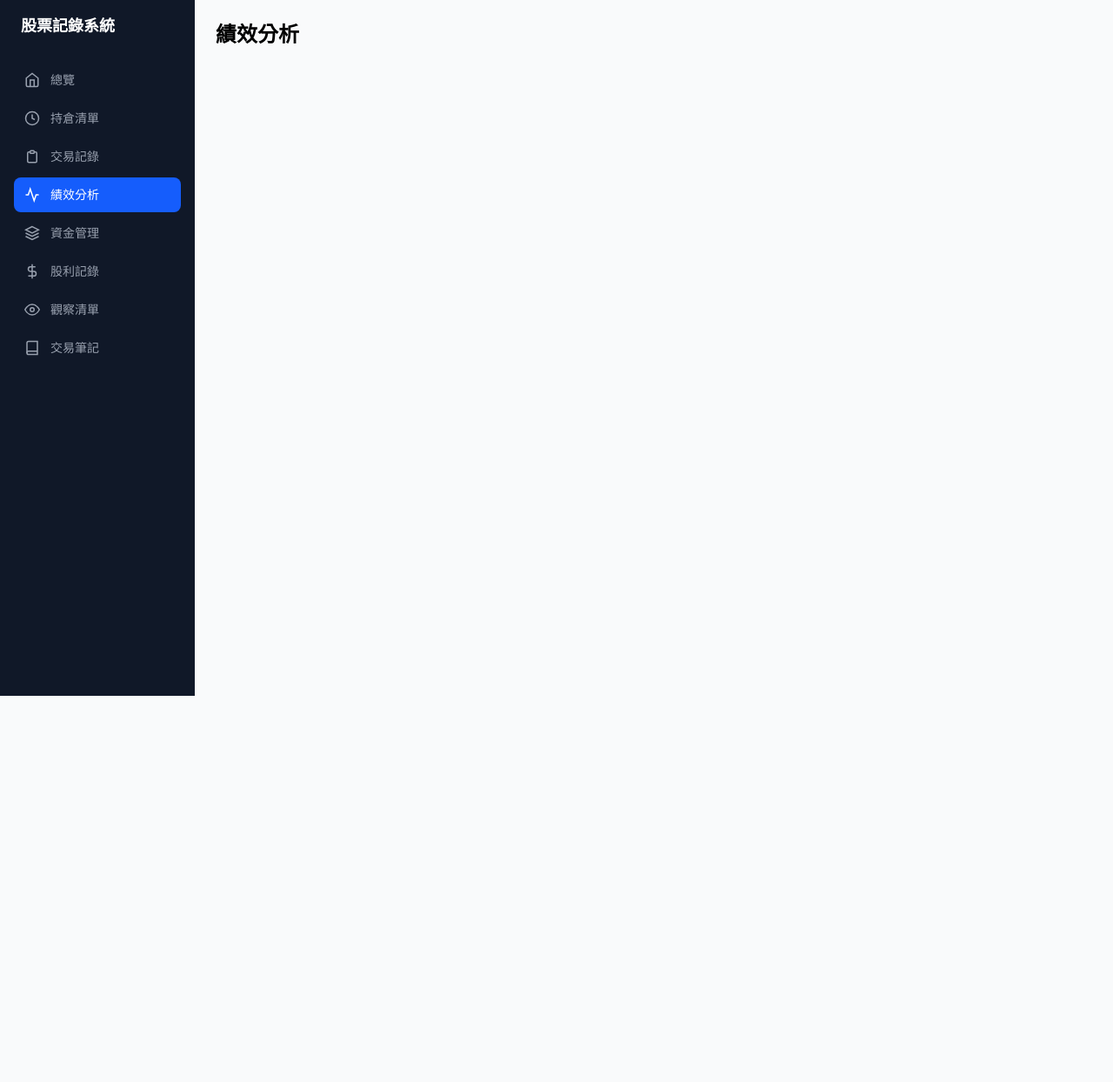
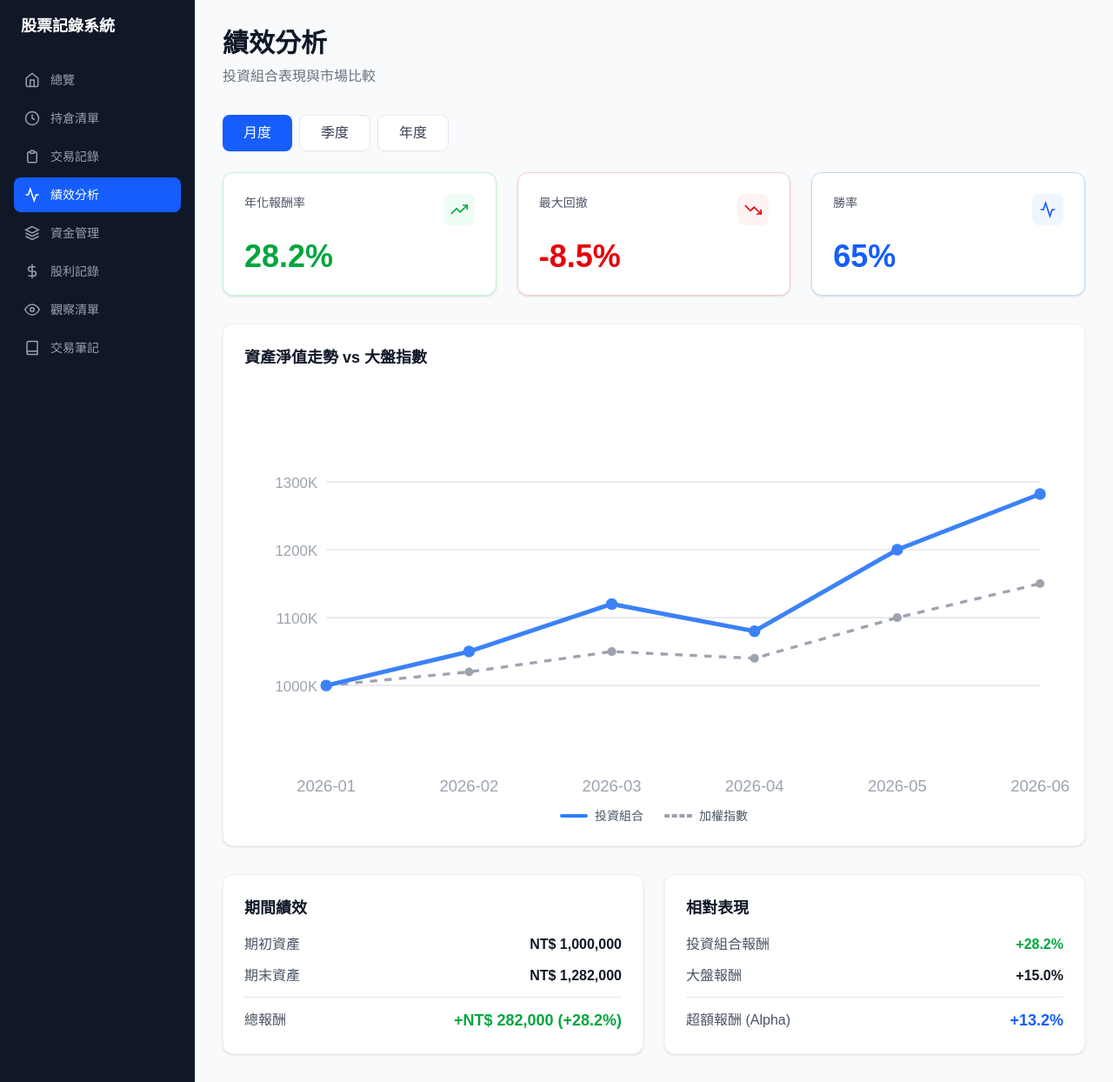
Before and after one commit to h-e-l-e-n/stock-ledger, a Next.js app: page /performance in a window 1280 px wide. Shown: the whole page at 87% size. Before the commit the page ends 800 px from the top, so only its background shows below. Built offline with nearby package versions, Linux system fonts and the light colour scheme.

Commit message:
feat: add 績效分析 page with pure SVG line chart

```diff
--- a/app/performance/page.js
+++ b/app/performance/page.js
@@ -1,3 +1,195 @@
+'use client'
+
+import { useState } from 'react'
+
+const performanceData = [
+  { date: '2026-01', portfolio: 1000000, market: 1000000 },
+  { date: '2026-02', portfolio: 1050000, market: 1020000 },
+  { date: '2026-03', portfolio: 1120000, market: 1050000 },
+  { date: '2026-04', portfolio: 1080000, market: 1040000 },
+  { date: '2026-05', portfolio: 1200000, market: 1100000 },
+  { date: '2026-06', portfolio: 1282000, market: 1150000 },
+]
+
+const metrics = [
+  {
+    label: '年化報酬率',
+    value: '28.2%',
+    color: 'text-green-600',
+    bgColor: 'bg-green-50',
+    borderColor: 'border-green-200',
+    icon: (
+      <svg className="w-5 h-5 text-green-600" viewBox="0 0 24 24" fill="none" stroke="currentColor" strokeWidth="2" aria-hidden="true">
+        <polyline points="23 6 13.5 15.5 8.5 10.5 1 18"/>
+        <polyline points="17 6 23 6 23 12"/>
+      </svg>
+    ),
+  },
+  {
+    label: '最大回撤',
+    value: '-8.5%',
+    color: 'text-red-600',
+    bgColor: 'bg-red-50',
+    borderColor: 'border-red-200',
+    icon: (
+      <svg className="w-5 h-5 text-red-600" viewBox="0 0 24 24" fill="none" stroke="currentColor" strokeWidth="2" aria-hidden="true">
+        <polyline points="23 18 13.5 8.5 8.5 13.5 1 6"/>
+        <polyline points="17 18 23 18 23 12"/>
+      </svg>
+    ),
+  },
+  {
+    label: '勝率',
+    value: '65%',
+    color: 'text-blue-600',
+    bgColor: 'bg-blue-50',
+    borderColor: 'border-blue-200',
+    icon: (
+      <svg className="w-5 h-5 text-blue-600" viewBox="0 0 24 24" fill="none" stroke="currentColor" strokeWidth="2" aria-hidden="true">
+        <polyline points="22 12 18 12 15 21 9 3 6 12 2 12"/>
+      </svg>
+    ),
+  },
+]
+
+const W = 560, H = 280
+const PL = 56, PR = 16, PT = 16, PB = 32
+const CW = W - PL - PR
+const CH = H - PT - PB
+const Y_MIN = 900000, Y_MAX = 1400000
+const Y_LABELS = [1000000, 1100000, 1200000, 1300000]
+
+function toX(i, total) {
+  return PL + i * (CW / (total - 1))
+}
+
+function toY(v) {
+  return PT + CH - ((v - Y_MIN) / (Y_MAX - Y_MIN)) * CH
+}
+
+function PerformanceLineChart({ data }) {
+  const portfolioPoints = data.map((d, i) => `${toX(i, data.length)},${toY(d.portfolio)}`).join(' ')
+  const marketPoints = data.map((d, i) => `${toX(i, data.length)},${toY(d.market)}`).join(' ')
+
+  return (
+    <div>
+      <svg viewBox={`0 0 ${W} ${H}`} width="100%" aria-hidden="true" className="overflow-visible">
+        {Y_LABELS.map((v) => (
+          <g key={v}>
+            <line x1={PL} y1={toY(v)} x2={W - PR} y2={toY(v)} stroke="#e5e7eb" strokeWidth={1} />
+            <text x={PL - 6} y={toY(v) + 4} textAnchor="end" fontSize={10} fill="#9ca3af">
+              {v / 1000}K
+            </text>
+          </g>
+        ))}
+        <polyline points={marketPoints} fill="none" stroke="#9ca3af" strokeWidth={2} strokeDasharray="5 5" />
+        <polyline points={portfolioPoints} fill="none" stroke="#3b82f6" strokeWidth={3} />
+        {data.map((d, i) => (
+          <g key={d.date}>
+            <circle cx={toX(i, data.length)} cy={toY(d.market)} r={3} fill="#9ca3af" />
+            <circle cx={toX(i, data.length)} cy={toY(d.portfolio)} r={4} fill="#3b82f6" />
+            <text x={toX(i, data.length)} y={H - 6} textAnchor="middle" fontSize={11} fill="#9ca3af">
+              {d.date}
+            </text>
+          </g>
+        ))}
+      </svg>
+      <div className="flex gap-6 mt-2 justify-center">
+        <span className="flex items-center gap-2 text-sm text-gray-600">
+          <span className="inline-block w-8 border-2 border-blue-500 rounded"></span>投資組合
+        </span>
+        <span className="flex items-center gap-2 text-sm text-gray-600">
+          <span className="inline-block w-8 border-2 border-gray-400 border-dashed rounded"></span>加權指數
+        </span>
+      </div>
+    </div>
+  )
+}
+
 export default function PerformancePage() {
-  return <main className="p-6"><h1 className="text-2xl font-bold">績效分析</h1></main>
+  const [timeRange, setTimeRange] = useState('月')
+
+  return (
+    <main className="p-8">
+      <div className="mb-8">
+        <h1 className="text-3xl font-bold text-gray-900">績效分析</h1>
+        <p className="text-gray-500 mt-2">投資組合表現與市場比較</p>
+      </div>
+
+      {/* 時間範圍選擇 */}
+      <div className="flex gap-2 mb-6">
+        {['月', '季', '年'].map((range) => (
+          <button
+            key={range}
+            onClick={() => setTimeRange(range)}
+            className={`px-6 py-2 rounded-lg font-medium transition-colors ${
+              timeRange === range
+                ? 'bg-blue-600 text-white'
+                : 'bg-white text-gray-700 border border-gray-200 hover:bg-gray-50'
+            }`}
+          >
+            {range}度
+          </button>
+        ))}
+      </div>
+
+      {/* 關鍵指標 */}
+      <div className="grid grid-cols-1 md:grid-cols-3 gap-6 mb-8">
+        {metrics.map((metric) => (
+          <div key={metric.label} className={`bg-white rounded-xl shadow-sm p-6 border ${metric.borderColor}`}>
+            <div className="flex items-start justify-between mb-4">
+              <h3 className="text-sm font-medium text-gray-600">{metric.label}</h3>
+              <div className={`p-2 rounded-lg ${metric.bgColor}`}>{metric.icon}</div>
+            </div>
+            <p className={`text-4xl font-bold ${metric.color}`}>{metric.value}</p>
+          </div>
+        ))}
+      </div>
+
+      {/* 績效走勢圖 */}
+      <div className="bg-white rounded-xl shadow-sm p-6 border border-gray-100">
+        <h3 className="text-lg font-semibold text-gray-900 mb-6">資產淨值走勢 vs 大盤指數</h3>
+        <PerformanceLineChart data={performanceData} />
+      </div>
+
+      {/* 績效摘要 */}
+      <div className="grid grid-cols-1 md:grid-cols-2 gap-6 mt-8">
+        <div className="bg-white rounded-xl shadow-sm p-6 border border-gray-100">
+          <h3 className="text-lg font-semibold text-gray-900 mb-4">期間績效</h3>
+          <div className="space-y-3">
+            <div className="flex justify-between items-center">
+              <span className="text-gray-600">期初資產</span>
+              <span className="font-semibold text-gray-900">NT$ 1,000,000</span>
+            </div>
+            <div className="flex justify-between items-center">
+              <span className="text-gray-600">期末資產</span>
+              <span className="font-semibold text-gray-900">NT$ 1,282,000</span>
+            </div>
+            <div className="flex justify-between items-center pt-3 border-t border-gray-200">
+              <span className="text-gray-600">總報酬</span>
+              <span className="font-bold text-green-600 text-lg">+NT$ 282,000 (+28.2%)</span>
+            </div>
+          </div>
+        </div>
+
+        <div className="bg-white rounded-xl shadow-sm p-6 border border-gray-100">
+          <h3 className="text-lg font-semibold text-gray-900 mb-4">相對表現</h3>
+          <div className="space-y-3">
+            <div className="flex justify-between items-center">
+              <span className="text-gray-600">投資組合報酬</span>
+              <span className="font-semibold text-green-600">+28.2%</span>
+            </div>
+            <div className="flex justify-between items-center">
+              <span className="text-gray-600">大盤報酬</span>
+              <span className="font-semibold text-gray-900">+15.0%</span>
+            </div>
+            <div className="flex justify-between items-center pt-3 border-t border-gray-200">
+              <span className="text-gray-600">超額報酬 (Alpha)</span>
+              <span className="font-bold text-blue-600 text-lg">+13.2%</span>
+            </div>
+          </div>
+        </div>
+      </div>
+    </main>
+  )
 }
```
